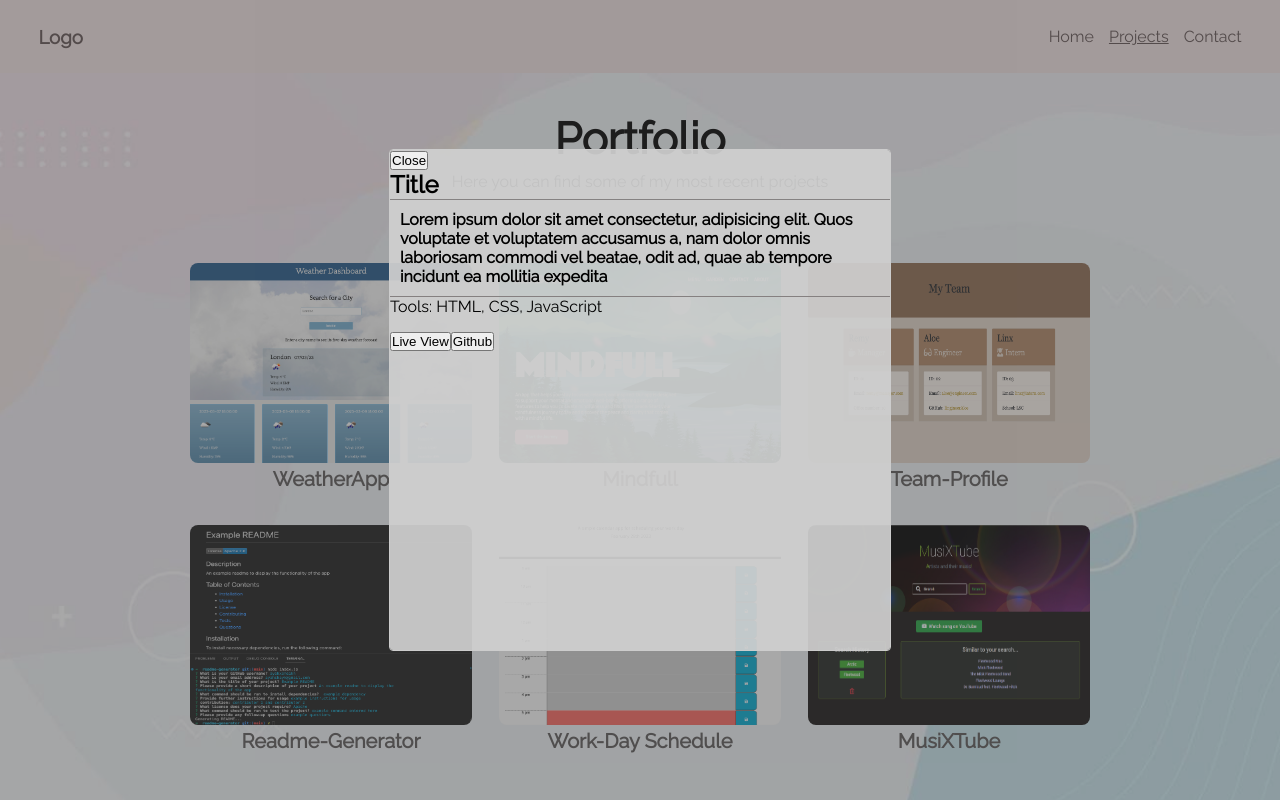
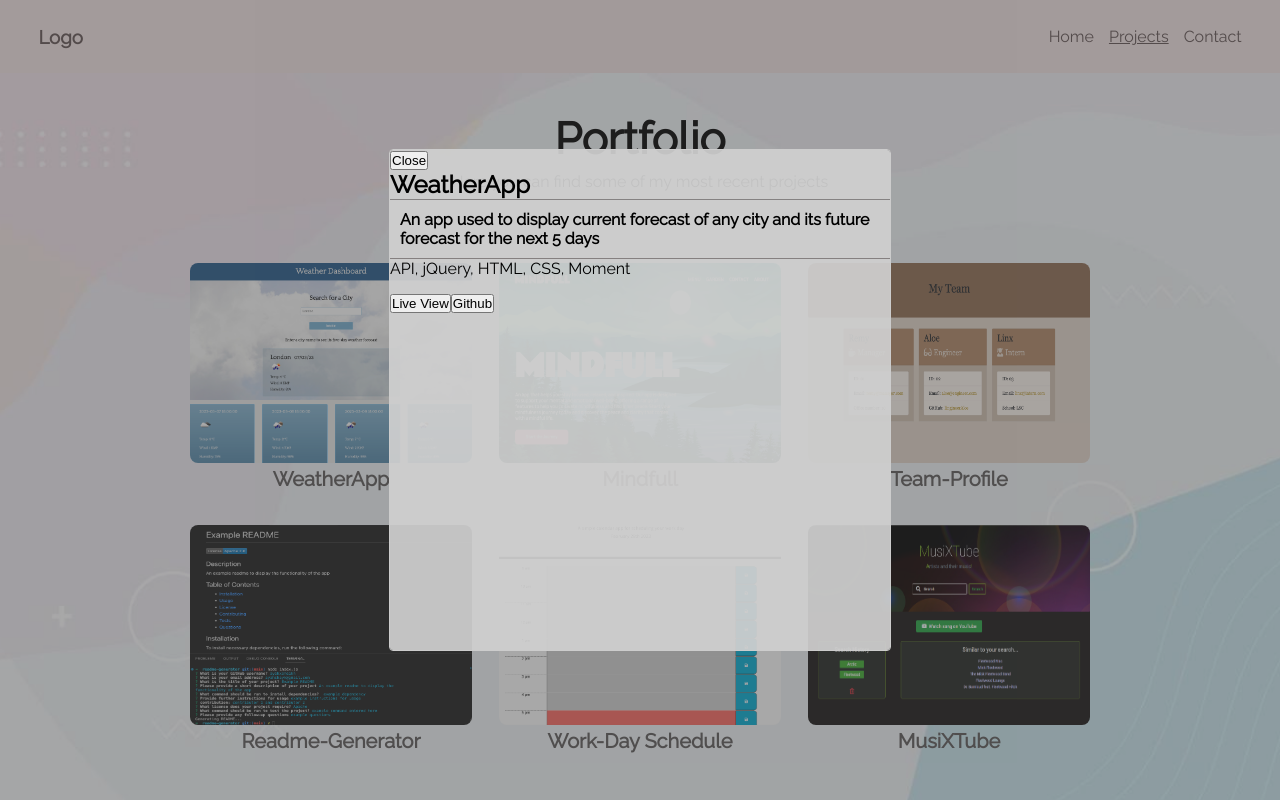
Before and after one commit to ayahxsheikh/my-portfolio, a React (Create React App) app: page /project-gallery in a window 1280 px wide. Both pictures are taken after a click on the element "WeatherApp". Shown: the top 800 px of the page. Built offline with nearby package versions, Linux system fonts and the light colour scheme.

Commit message:
updates modal info with data in projects.json and  PGallery keys

```diff
--- a/src/components/Project.js
+++ b/src/components/Project.js
@@ -50,10 +50,10 @@ function Project(props){
                     <div className="modal-header close-icon">
                         <button onClick={closeModal}>Close</button>
                     </div>
-                    <h2 className='modal-title'>Title</h2>
+                    <h2 className='modal-title'>{props.title}</h2>
                     <h4 className='modal-body'>
-                        Lorem ipsum dolor sit amet consectetur, adipisicing elit. Quos voluptate et voluptatem accusamus a, nam dolor omnis laboriosam commodi vel beatae, odit ad, quae ab tempore incidunt ea mollitia expedita</h4>
-                    <p>Tools: HTML, CSS, JavaScript</p>
+                        {props.description}</h4>
+                    <p>{props.tools}</p>
                     <div className='modal-footer'>
                         <button>Live View</button>
                         <button>Github</button>
--- a/src/pages/PGallery.js
+++ b/src/pages/PGallery.js
@@ -18,6 +18,8 @@ function PGallery(){
         key={index}
         title={project.title}
         image={project.image}
+        description={project.description}
+        tools={project.tools}
         />
         ))}
        </section>
--- a/src/projects.json
+++ b/src/projects.json
@@ -4,7 +4,7 @@
         "deployed": "https://ayahxsheikh.github.io/weather-app/",
         "githib": "https://github.com/ayahxsheikh/weather-app",
         "image": "assets/weatherApp.png",
-        "description": "an app used to display current forecast of any city and its future forecast for the next 5 days",
+        "description":"An app used to display current forecast of any city and its future forecast for the next 5 days",
         "tools": "API, jQuery, HTML, CSS, Moment"
     },
     {
@@ -12,7 +12,7 @@
         "deployed": "https://mindfulmindful.netlify.app/",
         "githib": "https://github.com/ayahxsheikh/MindfullnessApp",
         "image": "assets/mindfull.png",
-        "description": "mobile-design app focusing on productivity and personal growth for a healthy and stress-free lifestyle",
+        "description":"Mobile-design app focusing on productivity and personal growth for a healthy and stress-free lifestyle",
         "tools": "Reactjs, CSS, NPM, FontAwesome"
     },
     {
@@ -20,7 +20,7 @@
         "deployed": "",
         "githib": "https://github.com/ayahxsheikh/Team-Profile-Generator",
         "image": "assets/myteam.png",
-        "description": "using node.js this application creates a team of employees with a manager using the command line",
+        "description":"This app uses node.js to create a team of employees with a manager generated through command-line prompts",
         "tools": "Node.js, CSS"
     },
     {
@@ -28,7 +28,7 @@
         "deployed": "https://drive.google.com/file/d/1qCjseXSa9IBvpBok3J_fpcBB4nAv5JC-/view",
         "githib": "https://github.com/ayahxsheikh/readme-generator",
         "image": "assets/readme-gen.png",
-        "description": "This command line application uses node.js to efficiently create a README.md file",
+        "description":"This command line application uses node.js to efficiently create a README.md file",
         "tools": "Node.js, JavaScript"
     },
     {
@@ -36,7 +36,7 @@
         "deployed": "https://ayahxsheikh.github.io/work-schedule-app/",
         "githib": "https://github.com/ayahxsheikh/work-schedule-app",
         "image": "assets/calendar-app.png",
-        "description": "A simple application that allows users to save events/appoointments each hour in their work-day",
+        "description":"A simple application that allows users to save events/appoointments each hour in their work-day",
         "tools": "jQuery, HTML, CSS, Moment"
     },
     {
@@ -44,7 +44,7 @@
         "deployed": "https://zaitken1.github.io/music-app/",
         "githib": "https://github.com/zaitken1/music-app",
         "image": "assets/musixTube.png",
-        "description": "This app allows music lovers to search for artist and play their favourite songs using YouTube API",
+        "description":"This app allows music lovers to search for artist and play their favourite songs using YouTube API",
         "tools": "API, jQuery, HTML, CSS, JavaScript"
     }
 
```
